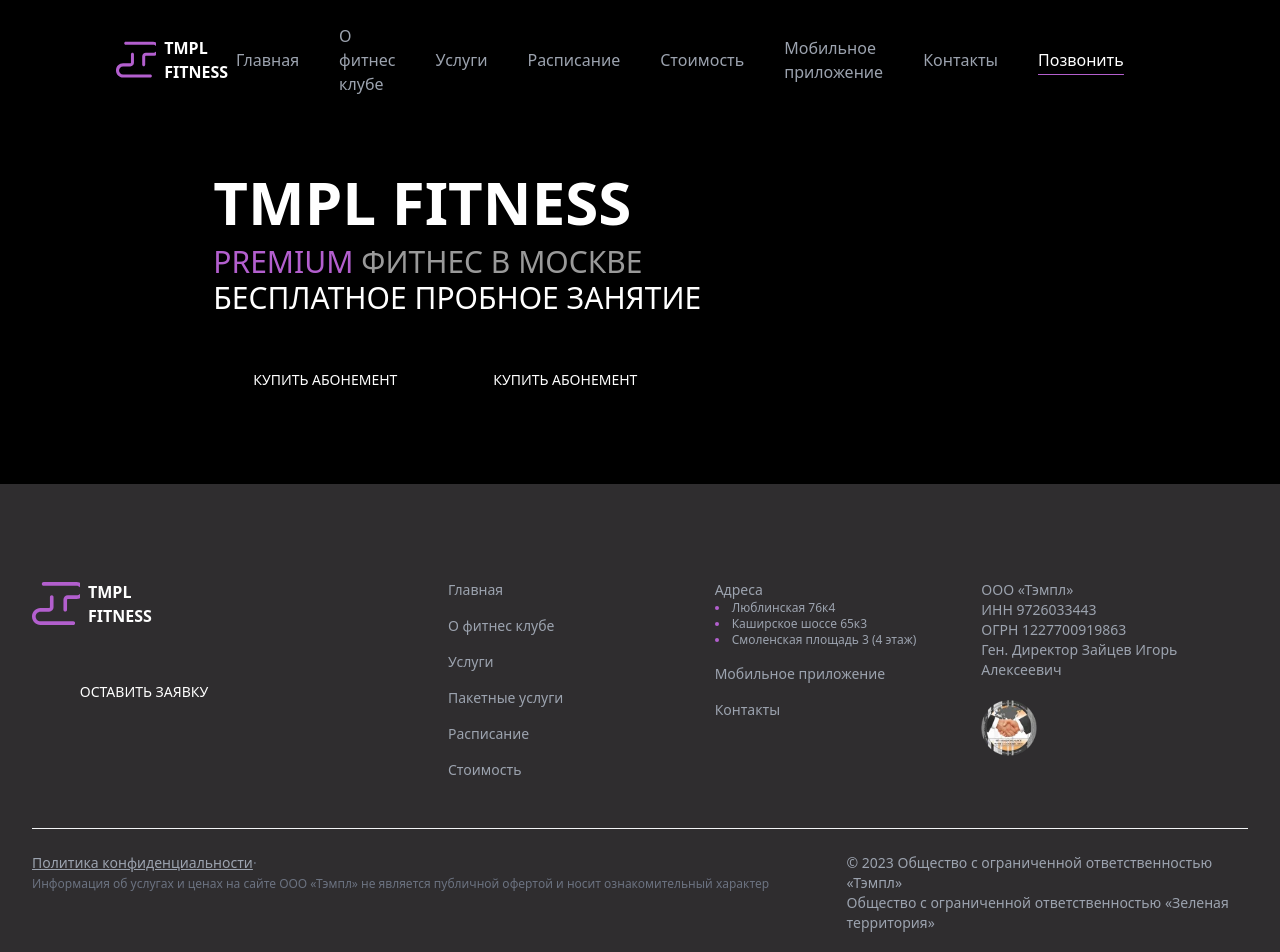
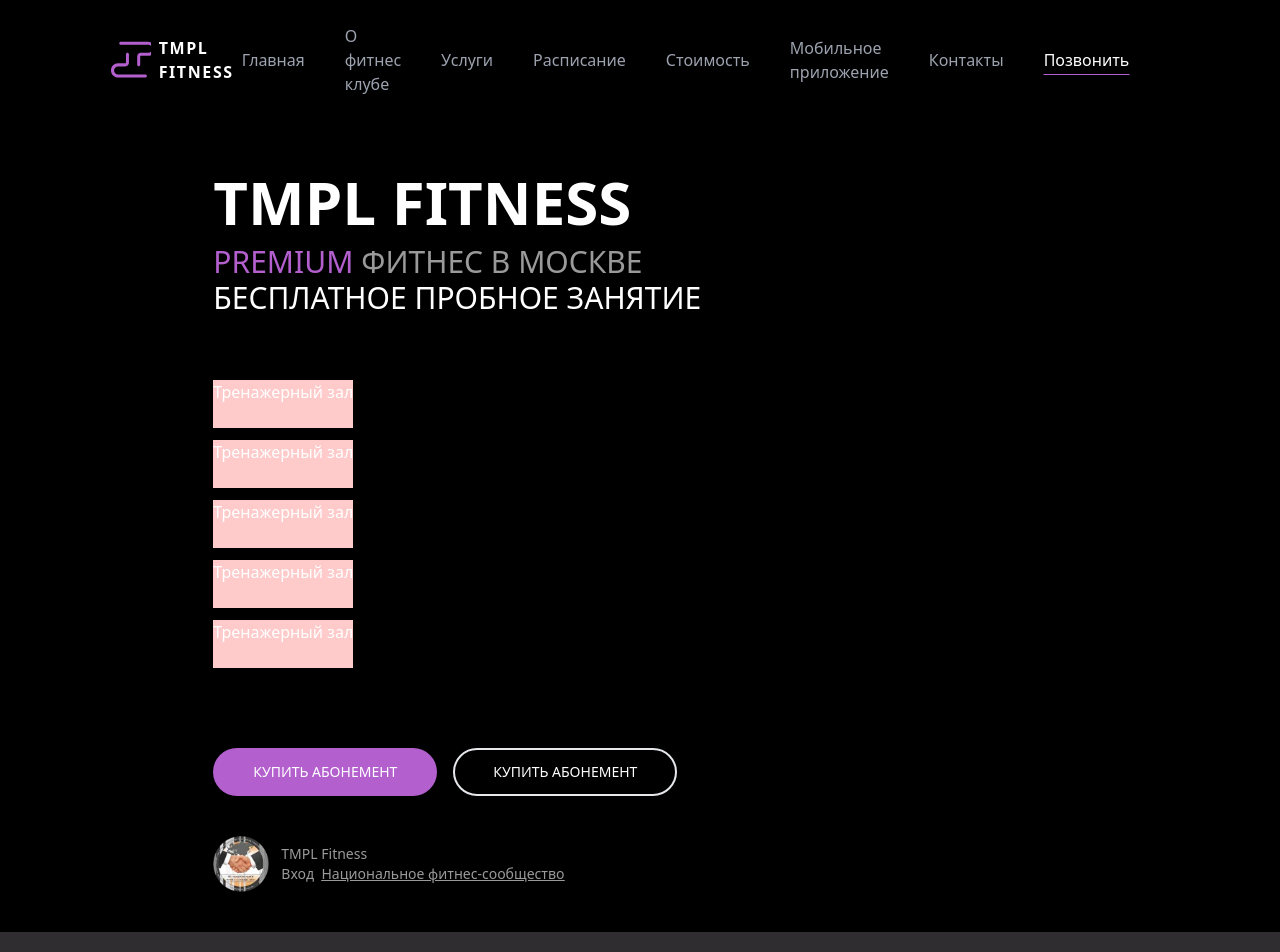
Before and after one commit to Urnesto/tmpl_fitnes, a React (Create React App) app: page / in a window 1280 px wide. Shown: the top 952 px of the page. Built offline with nearby package versions, Linux system fonts and the light colour scheme.

Commit message:
added section

```diff
--- a/package.json
+++ b/package.json
@@ -8,6 +8,7 @@
     "@testing-library/user-event": "^13.5.0",
     "react": "^18.2.0",
     "react-dom": "^18.2.0",
+    "react-router-dom": "^6.16.0",
     "react-scripts": "5.0.1",
     "web-vitals": "^2.1.4"
   },
--- a/src/App.js
+++ b/src/App.js
@@ -17,7 +17,7 @@ function App() {
   });
 
   return (
-    <div className="bg-black h-screen">
+    <div className="bg-black h-full">
       {isLoading ? (
         <Navbar />
       ) : (
--- a/src/components/Navbar/index.jsx
+++ b/src/components/Navbar/index.jsx
@@ -40,7 +40,7 @@ const Navbar = () => {
   return (
     <div className="flex items-center justify-center">
       <nav className="w-11/12 lg:w-8/12  flex items-center justify-center py-6 navbar">
-        <Logo size={'w-10 h-10'} />
+        <Logo size={"w-10 h-10"} />
 
         {/* Desktop Navigation */}
         <ul className="list-none  lg:flex hidden justify-end items-center flex-1">
@@ -60,8 +60,7 @@ const Navbar = () => {
         </li>
         <div className="lg:hidden flex flex-1 justify-end items-center">
           <img
-            src={toggle ? close : menu}
-            alt="menu"
+            src={toggle ? "close" : "menu"}
             className="w-6 h-6 object-contain"
             onClick={() => setToggle(!toggle)}
           />
--- a/src/components/Reusable/Button/index.jsx
+++ b/src/components/Reusable/Button/index.jsx
@@ -1,8 +1,12 @@
 export const Button = ({ btnText, bg, border }) => {
+  Button.defaultProps = {
+    bg: "bg-tmpl-purple",
+    border: "border-2",
+  };
   return (
     <div className="flex items-center justify-center  lg:items-start lg:justify-normal">
       <button
-        className={`bg-${bg} border-${border}  text-white my-5 lg:my-10 w-10/12 md:w-56 h-12 text-sm uppercase rounded-3xl transition hover:bg-tmpl-purple/70`}
+        className={`bg-${bg} border-${border}  text-white my-3 lg:my-10 w-10/12 md:w-56 h-12 text-sm uppercase rounded-3xl transition hover:bg-tmpl-purple/70`}
       >
         {btnText}
       </button>
--- a/src/components/Reusable/logo.jsx
+++ b/src/components/Reusable/logo.jsx
@@ -4,7 +4,7 @@ export const Logo = ({ size }) => {
   return (
     <>
       <img src={logo} className={size} />
-      <div className="mx-2 flex flex-col text-base text-white font-extrabold ">
+      <div className="mx-2 flex arial tracking-widest flex-col text-base text-white font-extrabold ">
         <a>TMPL</a>
         <a>FITNESS</a>
       </div>
--- a/src/components/Section/index.jsx
+++ b/src/components/Section/index.jsx
@@ -1,20 +1,64 @@
 import { Button } from "../Reusable/Button";
+import { React } from "react";
+import logonfs from "../../assets/images/logonfs.png";
+import { Link, BrowserRouter } from "react-router-dom";
 
 const Section = () => {
   return (
     <div className="flex items-center justify-center">
       <div className=" w-10/12 lg:w-8/12 h-fit my-10">
+        <div className="">
+          <div className=" ">
             <h1 className="text-white my-3 uppercase text-center lg:text-start text-3xl lg:text-6xl font-bold">
               tmpl fitness
             </h1>
-        <div className="uppercase text-base lg:text-3xl text-center lg:text-start text-tmpl-purple">
+            <div className="uppercase e lg:text-3xl text-center lg:text-start text-tmpl-purple">
               Premium
               <a className="text-tmpl-gray-100  mx-2">фитнес в москве</a>
               <a className="text-white block">БЕСПЛАТНОЕ ПРОБНОЕ ЗАНЯТИЕ</a>
             </div>
-        <div className="flex gap-4 flex-col lg:flex-row">
+          </div>
+          text-bas
+          <div className=" flex  flex-wrap my-10 justify-center text-center lg:flex-col gap-3 ">
+            {/* row-span-2 col-span-2 flex flex-wrap my-10 justify-center text-center lg:flex-col gap-3 */}
+            <div className=" flex justify-center item w-5/12 lg:w-fit h-12 text-white bg-red-200">
+              <a>Тренажерный зал</a>
+            </div>
+            <div className=" flex justify-center item w-5/12 lg:w-fit h-12 text-white bg-red-200">
+              <a>Тренажерный зал</a>
+            </div>
+            <div className=" flex justify-center item w-5/12 lg:w-fit h-12 text-white bg-red-200">
+              <a>Тренажерный зал</a>
+            </div>
+            <div className=" flex justify-center item w-5/12 lg:w-fit h-12 text-white bg-red-200">
+              <a>Тренажерный зал</a>
+            </div>
+            <div className=" flex justify-center item w-5/12 lg:w-fit h-12 text-white bg-red-200">
+              <a>Тренажерный зал</a>
+            </div>
+          </div>
+          <div className="">
+            <div className="flex lg:gap-4 flex-col lg:flex-row">
               <Button btnText={"купить абонемент"} bg={"tmpl-purple"} />
               <Button btnText={"купить абонемент"} border={"2"} />
+            </div>
+            <div className="mx-5 lg:mx-0 flex items-center flex-row">
+              <img className="w-14 h-14" src={logonfs}></img>
+              <div className="text-tmpl-gray-100 text-sm flex flex-col  mx-3">
+                <a>TMPL Fitness</a>
+                <div className="flex flex-row">
+                  <a>Вход &nbsp;</a>
+                  <div className="underline pointer">
+                    <BrowserRouter>
+                      <Link to="https://nationalfitness.ru/" target="_blank">
+                        Национальное фитнес-сообщество
+                      </Link>
+                    </BrowserRouter>
+                  </div>
+                </div>
+              </div>
+            </div>
+          </div>
         </div>
       </div>
     </div>
```
Also changed, not shown: 1 other file (tests, documents, lock files or other folders). Lines whose indentation alone changed are shown as unchanged.
